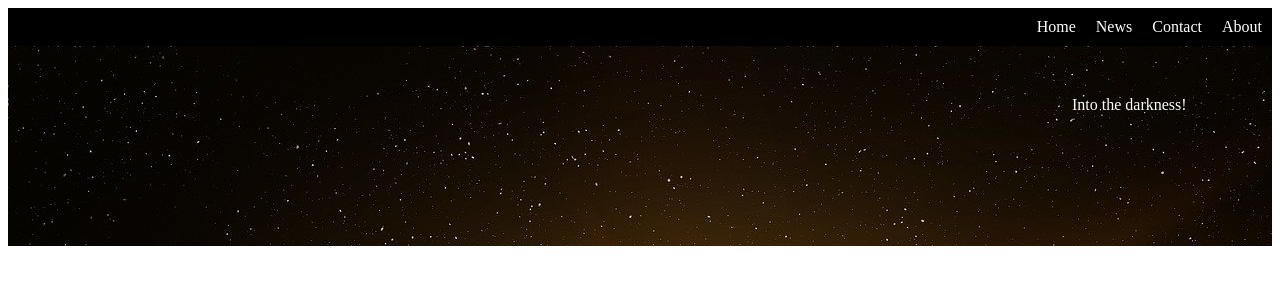
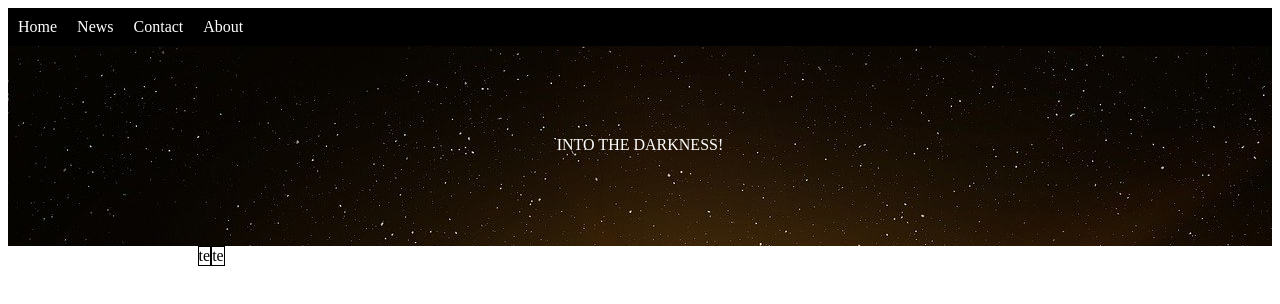
Before and after one commit to zigmantasvcs/20190722VCSWEBVAK, a plain HTML site: page paandymai2/flex/index.html in a window 1280 px wide. Drawn offline with Linux system fonts and the light colour scheme.

Commit message:
siunciam

```diff
--- a/paandymai2/flex/css/master.css
+++ b/paandymai2/flex/css/master.css
@@ -1,10 +1,11 @@
 .container{
 	display: flex;
+	margin: auto;
 }
+
 .row{
 	display: flex;
 	width:100%;
-	justify-content: flex-end;
 }
 
 @media screen and (max-width:600px){
@@ -57,7 +58,7 @@
 	.large-col12{ width: 100%;}
 }
 
-/*meniu*/
-nav.row{
-	width:100%;
+.article{
+	box-sizing: border-box;
+	border: 1px solid black;
 }
--- a/paandymai2/flex/index.html
+++ b/paandymai2/flex/index.html
@@ -30,7 +30,7 @@
 			height: 200px;
 			background-image:url(images/space.jpg);
 			color: white;
-
+			background-position: 0px -5px;
 		}
 
 		header > div{
@@ -40,8 +40,8 @@
 
 		.text{
 			display: block;
-			height: 100px;
-			width: 200px;
+			height: 20px;
+			text-transform: uppercase;
 		}
 
 	</style>
@@ -61,5 +61,19 @@
 			<div class="text">Into the darkness!</div>
 		</div>
 	</header>
+	<section class="container">
+		<section class="row">
+			<section class="small-col6">
+				<div class="article">
+					te
+				</div>
+			</section>
+			<section class="small-col6">
+				<div class="article">
+					te
+				</div>
+			</section>
+		</section>
+	</section>
 </body>
 </html>
```
Also changed, not shown: Namu darbai/HTML1/index.html (line endings or trailing spaces), Namu darbai/klaidos/zanahtml5.PNG (added).
